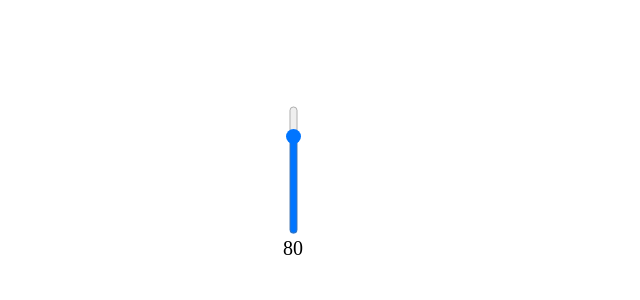
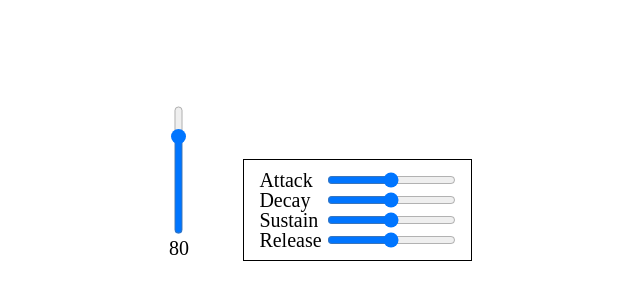
Before and after one commit to clay-bugg/Synth, a Nuxt app: page / in a window 1280 px wide. Shown: the part 190-490 px from the top of the page, without its empty margins (347-987 px from the left). Built offline with nearby package versions, Linux system fonts and the light colour scheme.

Commit message:
added synth store for all synth controls and made waveform controls component

```diff
--- a/components/VolumeSlider.vue
+++ b/components/VolumeSlider.vue
@@ -9,8 +9,6 @@
 import { ref } from 'vue'
 
 const { currentVolume } = storeToRefs(useControlStore())
-
-
 </script>
 
 <style scoped>
@@ -21,6 +19,6 @@ const { currentVolume } = storeToRefs(useControlStore())
   gap: 60px;
 }
 input {
-  transform: rotate(-90deg)
+  transform: rotate(-90deg);
 }
 </style>
--- /dev/null
+++ b/components/WaveformControls.vue
@@ -0,0 +1,52 @@
+<template>
+  <div class="waveform-controls">
+    <div class="waveform-control">
+      <p>Attack</p>
+      <input v-model="currentAttack" type="range" min="0" max="2" step="0.001" />
+    </div>
+    <div class="waveform-control">
+      <p>Decay</p>
+      <input v-model="currentDecay" type="range" min="0" max="2" step="0.001" />
+    </div>
+    <div class="waveform-control">
+      <p>Sustain</p>
+      <input v-model="currentSustain" type="range" min="0" max="1" step="0.1" />
+    </div>
+    <div class="waveform-control">
+      <p>Release</p>
+      <input v-model="currentRelease" type="range" min="0" max="2" step="0.001"/>
+    </div>
+  </div>
+</template>
+
+<script setup>
+import { ref } from 'vue'
+
+const { currentAttack, currentRelease, currentSustain, currentDecay } =
+  storeToRefs(useSynthStore())
+</script>
+
+<style scoped>
+.waveform-controls {
+  display: flex;
+  flex-direction: column;
+  align-items: center;
+  justify-content: space-evenly;
+  border: 1px solid black;
+  padding: 10px 15px;
+}
+.waveform-control {
+  display: flex;
+  align-items: center;
+  justify-content: space-between;
+  gap: 5px;
+  width: 100%;
+}
+.waveform-control input[type="text"] {
+  appearance: none;
+  -webkit-appearance: none;
+  -moz-appearance: none;
+  border: none;
+
+}
+</style>
--- a/pages/index.vue
+++ b/pages/index.vue
@@ -1,17 +1,12 @@
 <template>
   <div class="app">
-  <VolumeSlider />
+    <VolumeSlider />
+    <WaveformControls />
   </div>
-
 </template>
 
 <script setup>
 import { ref } from 'vue'
-
-
-
-
-
 </script>
 
 <style scoped>
@@ -30,6 +25,5 @@ body {
   justify-content: center;
   width: 100vw;
   height: 100vh;
-  }
-
+}
 </style>
--- /dev/null
+++ b/stores/synthStore.js
@@ -0,0 +1,16 @@
+import { ref } from "vue";
+import { defineStore } from "pinia";
+
+export const useSynthStore = defineStore("synth", () => {
+  const currentAttack = ref(null);
+  const currentRelease = ref(null);
+  const currentSustain = ref(null);
+  const currentDecay = ref(null);
+
+  return {
+    currentAttack,
+    currentRelease,
+    currentDecay,
+    currentSustain,
+  };
+});
```
Also changed, not shown: components/LabelsSwitcher.vue (+3 -4 lines), components/OctaveSwitcher.vue (+9 -4 lines), components/ToneSwitcher.vue (+3 -4 lines).
